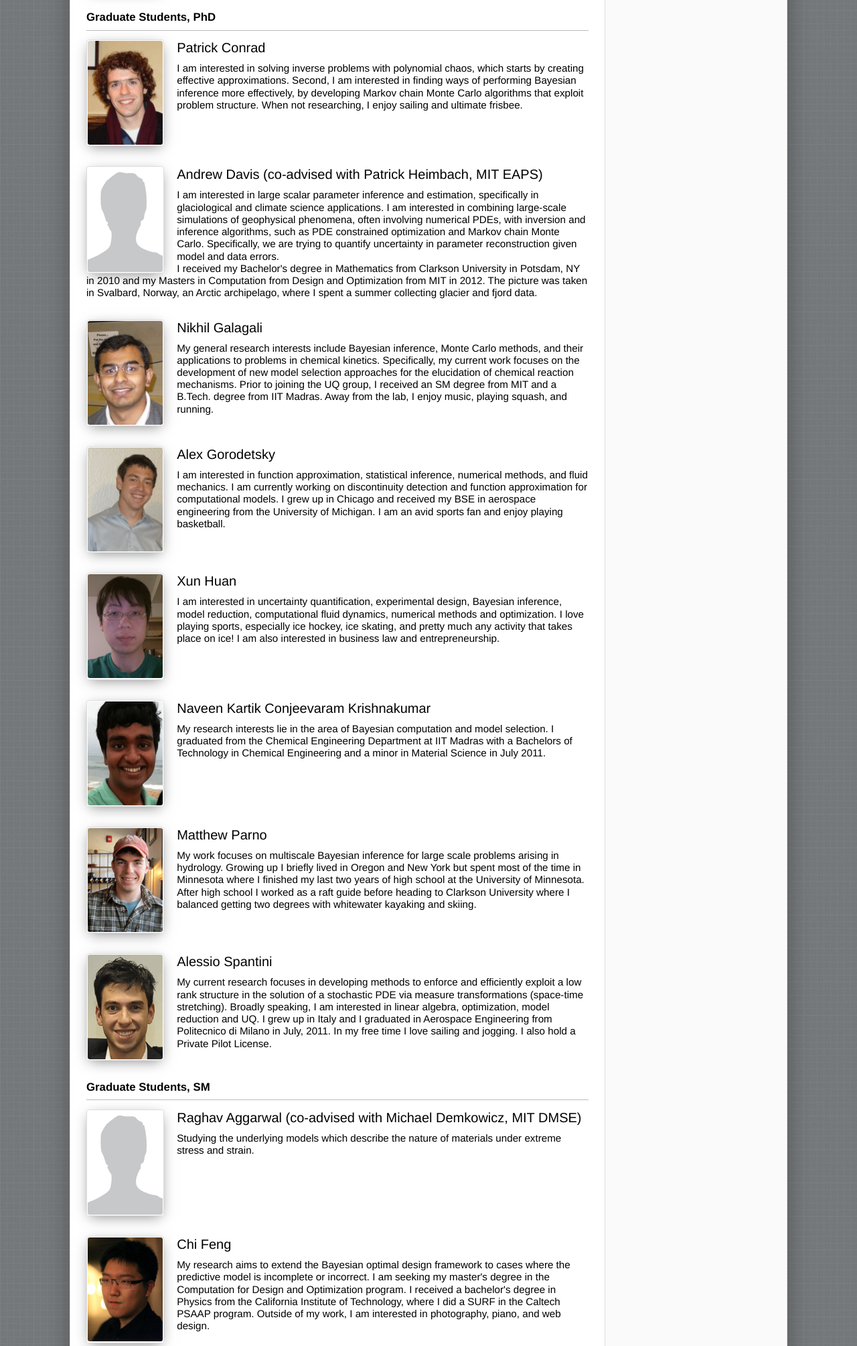
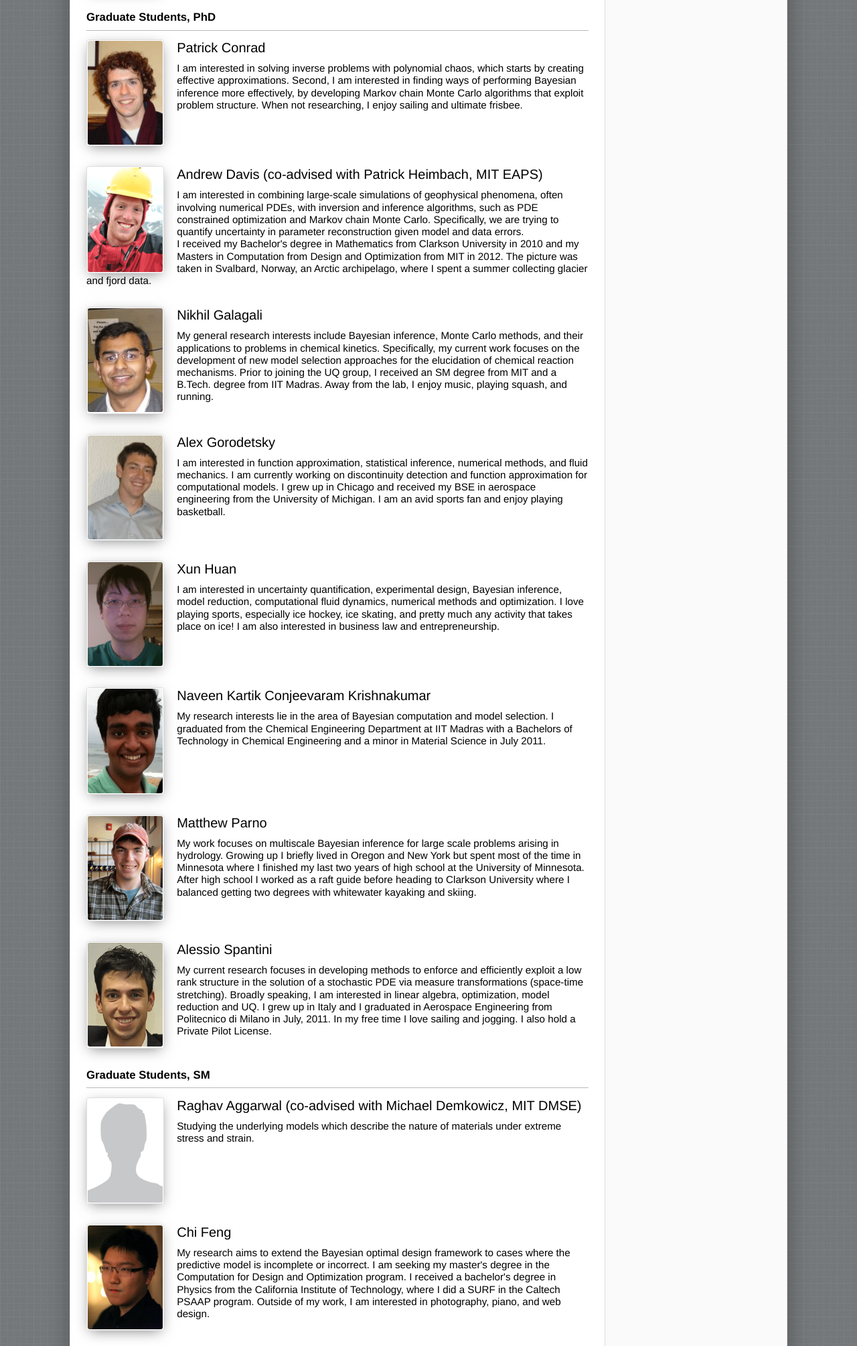
Before and after one commit to chi-feng/uqgroup-website, a PHP site: page /uqgroup/profiles in a window 1280 px wide. Shown: the part 1235-3244 px from the top of the page at 67% size. Run offline with PHP 8.4, Linux system fonts and the light colour scheme.

Commit message:
Update profiles.php

```diff
--- a/pages/profiles.php
+++ b/pages/profiles.php
@@ -87,18 +87,16 @@
 </div>
 
 <div id="davis" class="person clearfix">
-  <div class="photo"><img src="images/people/default.png" alt="profile" /></div>
+  <div class="photo"><img src="images/people/davis.png" alt="profile" /></div>
   <div class="name">
     <a href="">Andrew Davis (co-advised with Patrick Heimbach, MIT EAPS)</a>
   </div>
-  <div class="bio">
-    I am interested in large scalar parameter inference and estimation, specifically in glaciological and
-    climate science applications.  I am interested in combining large-scale simulations of geophysical
+  <div class="bio">I am interested in combining large-scale simulations of geophysical
     phenomena, often involving numerical PDEs, with inversion and inference algorithms, such as PDE
     constrained optimization and Markov chain Monte Carlo.  Specifically, we are trying to quantify
     uncertainty in parameter reconstruction given model and data errors.
     <br />
-    I received my Bachelor's degree in Mathematics from Clarkson University in Potsdam, NY in 2010 and my
+    I received my Bachelor's degree in Mathematics from Clarkson University in 2010 and my
     Masters in Computation from Design and Optimization from MIT in 2012.  The picture was taken in
     Svalbard, Norway, an Arctic archipelago, where I spent a summer collecting glacier and fjord data.
   </div>
```
